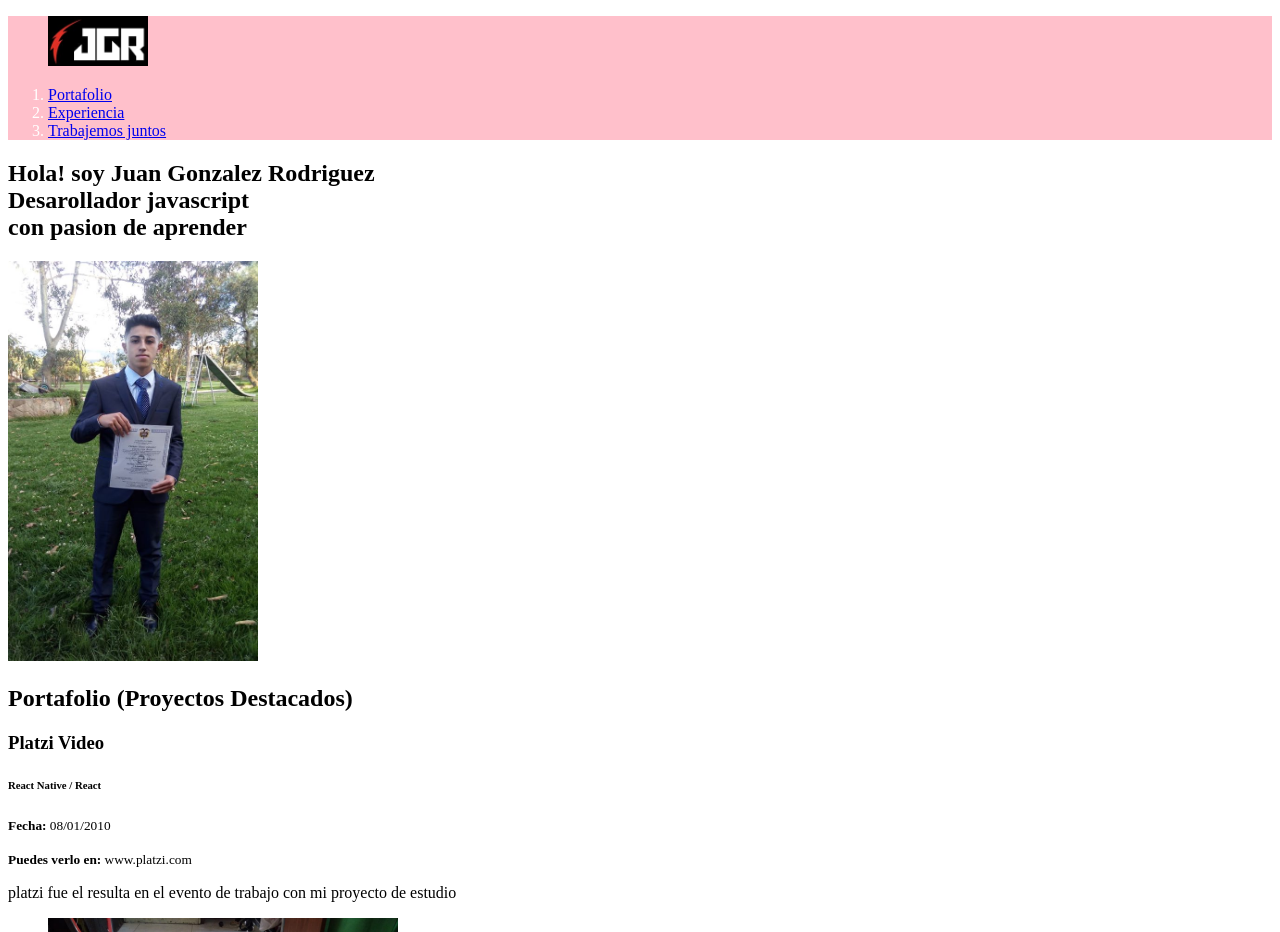
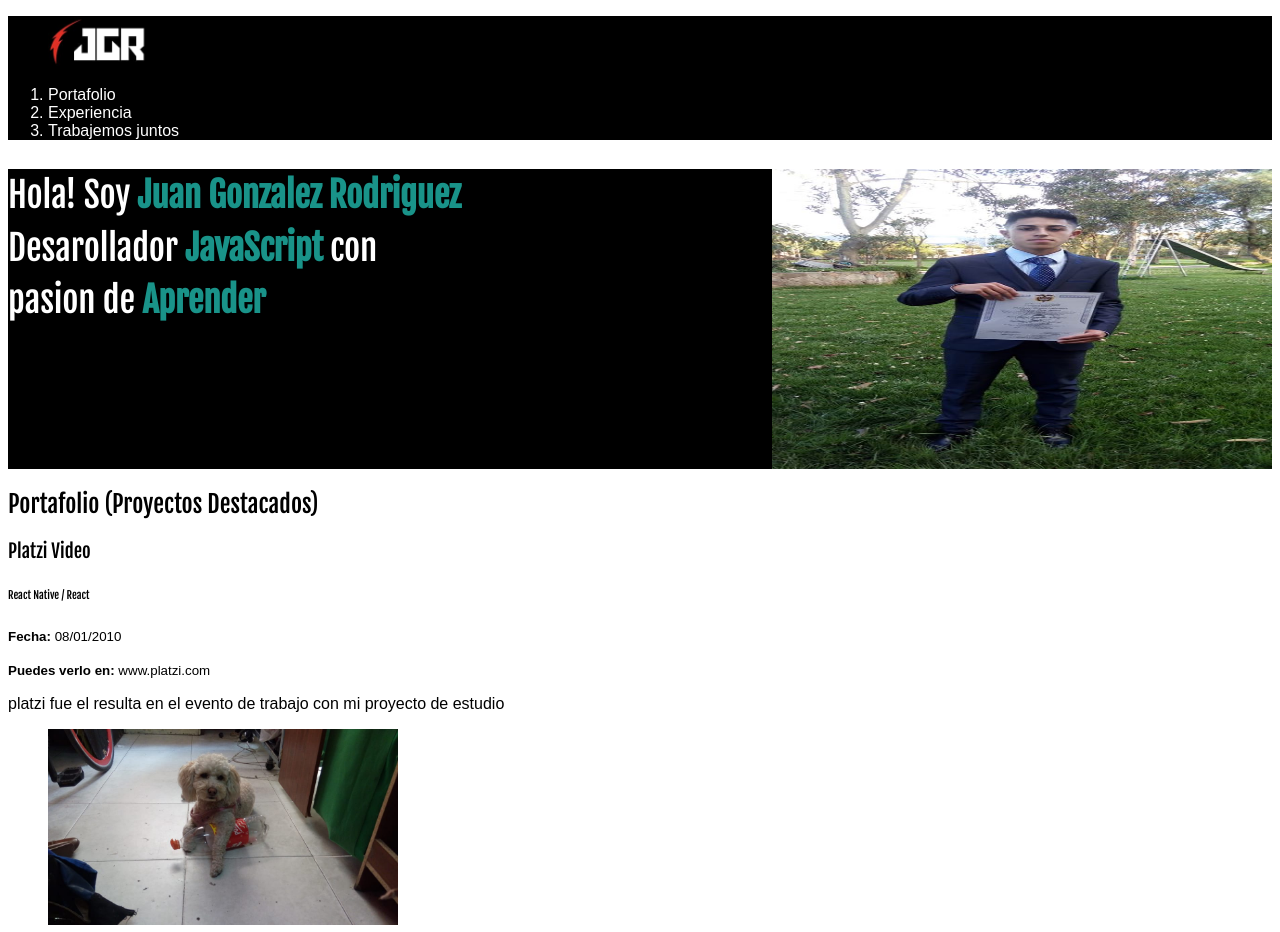
Before and after one commit to Juangrcode/desarrollo-web, a plain HTML site: page index.html in a window 1280 px wide. Shown: the top 932 px of the page. Drawn offline with Linux system fonts and the light colour scheme.

Commit message:
changes styles and colors css

```diff
--- a/css/styles.css
+++ b/css/styles.css
@@ -6,7 +6,7 @@ valores*/
 
 header
 {
-  background: pink;
+  background: #000000;
   color: white
 }
 /*selector de etiqueta, header - section - article - nav */
@@ -19,3 +19,60 @@ header
 
 /*selector de id*/
 /*#portafolio*/
+body
+{
+  font-family: 'Source Sans Pro', sans-serif;
+}
+h1,
+h2,
+h3,
+h4,
+h5,
+h6{
+  font-family: 'Fjalla One', sans-serif;
+  font-weight: 400;
+  /*font-style: italic;*/
+}
+
+h1
+{
+  font-size: 35px;
+  line-height: 1.5em;
+  letter-spacing: -.2px;
+  color: white;
+
+  /*text-transform: uppercase;
+  text-decoration: dashed;*/
+}
+
+.hero
+{
+  height: 300px;
+  background-image: url('../imagenes/photojuan.jpg');
+  background-color: #000000;
+  background-size: 500px 300px;
+  background-repeat: no-repeat;
+  background-position-x: right;
+}
+.hero-strong
+{
+  color: #199389;
+}
+.project-details
+{
+  width: 500px;
+}
+.project
+{
+  width: 500px;
+}
+.header
+{
+  background-color: #000000;
+  color: white;
+}
+.header a
+{
+  color: white;
+  text-decoration: none;
+}
--- a/index.html
+++ b/index.html
@@ -4,6 +4,7 @@
     <meta charset="UTF-8"/>
     <title>Juan Gonzalez</title>
     <link rel="icon" type="imagenes/jpeg" href="imagenes/logo.jpeg" />
+    <link href="https://fonts.googleapis.com/css2?family=Fjalla+One&display=swap" rel="stylesheet">
     <link rel="stylesheet" href="css/styles.css">
   </head>
   <body>
@@ -29,18 +30,21 @@
     </header>
     <section class="hero">
         <h1>
-          Hola! soy <strong>Juan Gonzalez Rodriguez</strong> <br> Desarollador <strong>javascript</strong> <br> con pasion de <strong>aprender</strong>
+          Hola! Soy <strong class="hero-strong">Juan Gonzalez Rodriguez</strong> <br> Desarollador <strong class="hero-strong">JavaScript</strong> con<br>  pasion de <strong class="hero-strong">Aprender</strong>
         </h1>
-        <img src="imagenes/photojuan.jpg" width="250" height="400">
+        <!--<img src="imagenes/photojuan.jpg" width="250" height="400">-->
     </section>
     <section id="portafolio" class="portfolio">
       <h2>Portafolio (Proyectos Destacados)</h2>
         <article class="project">
-          <h3 class="project-title">Platzi Video</h3>
-          <h6 class="project-course">React Native / React</h6>
-          <p class="project-date"><small><strong>Fecha:</strong> 08/01/2010</small></p>
-          <p class="project-url"><small><strong>Puedes verlo en:</strong> www.platzi.com</small></p>
-          <p class="project-description">platzi fue el resulta en el evento de trabajo con mi proyecto de estudio</p>
+          <div class="project-details">
+            <h3 class="project-title">Platzi Video</h3>
+            <h6 class="project-course">React Native / React</h6>
+            <p class="project-date"><small><strong>Fecha:</strong> 08/01/2010</small></p>
+            <p class="project-url"><small><strong>Puedes verlo en:</strong> www.platzi.com</small></p>
+            <p class="project-description">platzi fue el resulta en el evento
+            de trabajo con mi proyecto de estudio</p>
+          </div>
         <figure class="project-imageContainer">
           <img class="project-image" src="imagenes/hanna.jpeg" width="350">
         </figure>
```
Also changed, not shown: 2 other files.
